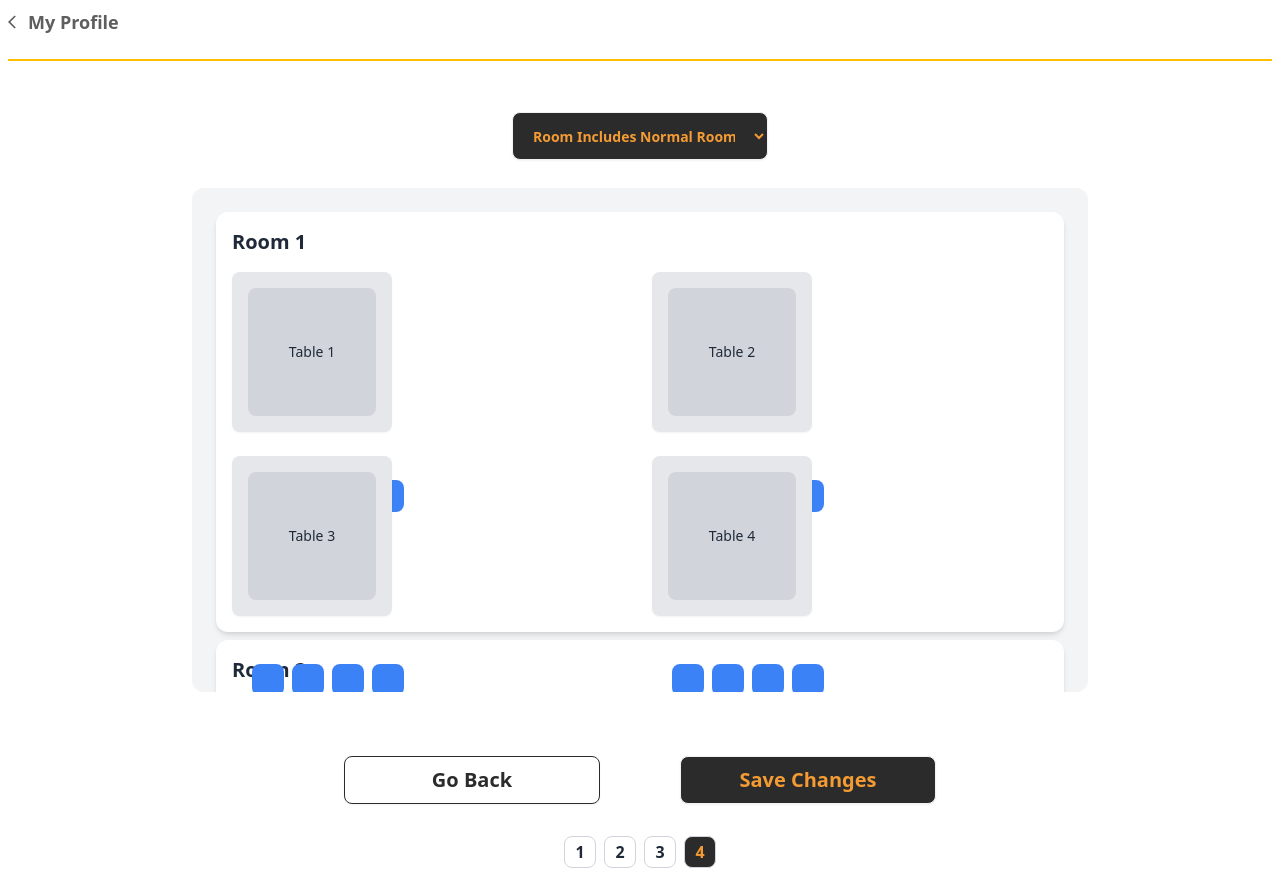
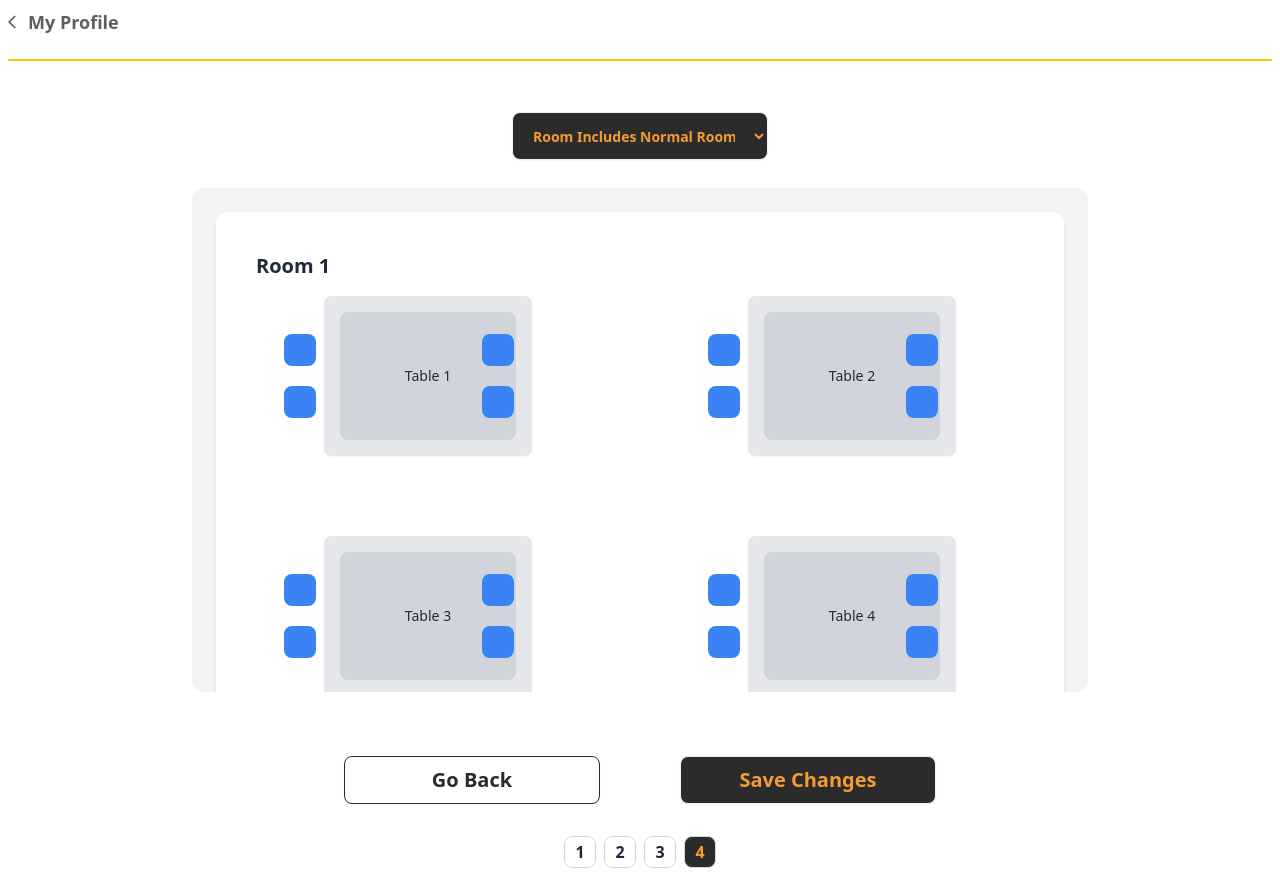
Before and after one commit to prembevinakatti/TableTap, a React (Vite) app: page /roomview in a window 1280 px wide. Built offline with nearby package versions, Linux system fonts and the light colour scheme.

Commit message:
chair ui

```diff
--- a/src/components/RoomType/RoomType.jsx
+++ b/src/components/RoomType/RoomType.jsx
@@ -25,7 +25,7 @@ const RoomType = () => {
         includes: "Yes",
         numRooms: "4",
         numTables: "4",
-        numChairsPerTable: "4",
+        numChairsPerTable: "8",
       },
       {
         name: "Room Includes Normal Room",
@@ -68,28 +68,28 @@ const RoomType = () => {
             ))}
           </select>
         </div>
-        <div className="room w-[70vw] h-[63vh] rounded-xl bg-gray-100 p-4 overflow-y-auto">
+        <div className="room w-[70vw]  h-[63vh] rounded-xl bg-gray-100 p-4 overflow-y-auto">
           {data.numberOfRooms !== 0 ? (
             data.groups.map((subgroup) =>
               subgroup.name === type ? (
                 [...Array(parseInt(subgroup.numRooms))].map((_, roomIndex) => (
-                  <div key={roomIndex} className="room-item bg-white p-4 m-2 rounded-xl shadow-md">
+                  <div key={roomIndex} className="room-item bg-white p-10 m-2 rounded-xl shadow-md">
                     <h2 className="text-xl font-bold mb-4">Room {roomIndex + 1}</h2>
-                    <div className="tables grid grid-cols-2 gap-6">
+                    <div className="tables relative w-full h-fit flex flex-wrap items-center justify-around  gap-20">
                       {[...Array(parseInt(subgroup.numTables))].map((_, tableIndex) => (
-                        <div key={tableIndex} className="table relative bg-gray-200 p-4 rounded-lg shadow-sm w-40 h-40">
-                          <div className="table-top w-full h-full bg-gray-300 rounded-lg flex items-center justify-center">
+                        <div key={tableIndex} className="table  relative bg-gray-200 p-4 rounded-lg shadow-sm w-52 h-40">
+                          <div className="table-top  w-full h-full bg-gray-300 rounded-lg flex items-center justify-center">
                             Table {tableIndex + 1}
                           </div>
-                          <div className="chairs absolute w-full h-full flex justify-around items-center">
-                            <div className="flex items-center justify-center space-x-2">
+                          <div className="chairs absolute top-0 -left-10 w-[18vw] h-full flex  justify-between items-center">
+                            <div className="flex flex-col items-center justify-center gap-5">
                               {[...Array(parseInt(subgroup.numChairsPerTable / 2))].map((_, chairIndex) => (
                                 <div key={chairIndex} className="chair w-8 h-8 bg-blue-500 rounded-lg"></div>
                               ))}
                             </div>
-                            <div className="flex items-center justify-center space-x-2">
+                            <div className="flex flex-col  items-center justify-center gap-5">
                               {[...Array(parseInt(subgroup.numChairsPerTable / 2))].map((_, chairIndex) => (
-                                <div key={chairIndex} className="chair w-8 h-8 bg-blue-500 rounded-lg"></div>
+                                <div key={chairIndex} className="chair  w-8 h-8 bg-blue-500 rounded-lg"></div>
                               ))}
                             </div>
                           </div>
```
